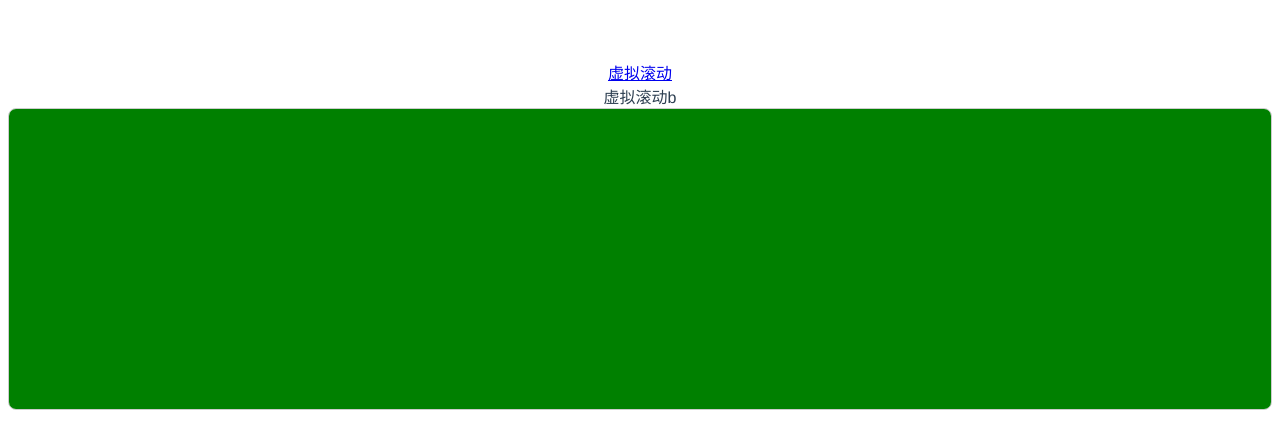
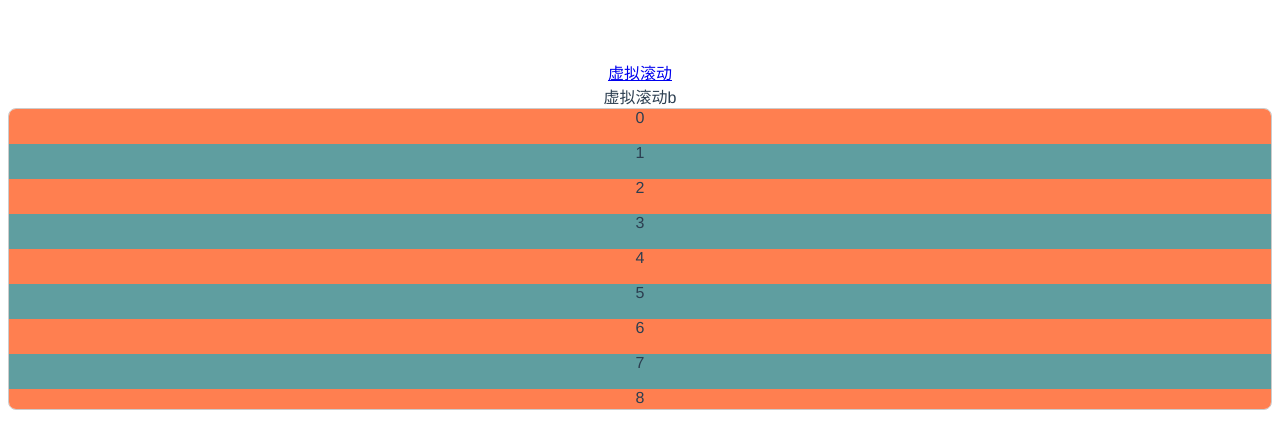
Before and after one commit to quan-quanquan/dome-base-vue3, a Vue app: page /virtual-scroll in a window 1280 px wide. Shown: the top 448 px of the page. Built offline with nearby package versions, Linux system fonts and the light colour scheme.

Commit message:
处理列表滚动效果

```diff
--- a/src/components/virtual-scroll/index.vue
+++ b/src/components/virtual-scroll/index.vue
@@ -8,14 +8,17 @@
       class="place-top"
       :style="{height: topHeight + 'px'}"
     ></div>
-    <!-- <div v-for="item in items" :key="item.id">
+    <div
+      class="list-item"
+      v-for="item in items"
+      :key="item.id"
+      :style="{
+        height: itemHeight + 'px'
+      }"
+    >
       <slot :data="item">
       </slot>
-    </div> -->
-    <div
-      class="content"
-      :style="{height: height + 'px'}"
-    ></div>
+    </div>
     <div
       class="place-bottom"
       :style="{height: bottomHeight + 'px'}"
@@ -32,30 +35,57 @@ export default {
     height: {
       type: Number,
       default: () => 300
+    },
+    itemHeight: {
+      type: Number,
+      default: () => 35
     }
   },
   data () {
     return {
-      items: [],
-      scrollTop: 0
+      scrollTop: 0,
+      scrollItem: true
     }
   },
   computed: {
+    startIndex() {
+      return Math.floor(this.scrollTop/this.itemHeight)
+    },
+    endIndex() {
+      let index = Math.ceil((this.scrollTop + this.height)/this.itemHeight)
+      return Math.min(index, this.listData.length - 1)
+    },
+    items() {
+      let s = this.startIndex
+      let e = this.endIndex
+      let items = []
+      for (let i = s; i < this.listData.length && i <= e; i++) {
+        items.push(this.listData[i])
+      }
+      return items
+    },
     dataHeight() {
-      return 1000
+      return this.listData.length * this.itemHeight
     },
     topHeight() {
-      return this.scrollTop
+      return this.startIndex * this.itemHeight
     },
     bottomHeight() {
-      return this.dataHeight - this.scrollTop - this.height
+      if (this.endIndex === this.listData.length - 1) return 0
+      return this.dataHeight - this.topHeight - this.height
     }
+  },
+  mounted() {
+  },
+  watch: {
   },
   methods: {
     handleScroll(e) {
-      this.scrollTop = e.target.scrollTop
-      this.$nextTick(() => {
-        e.target.scrollTop = this.scrollTop
+      window.requestAnimationFrame(() => {
+        this.scrollTop = e.target.scrollTop
+        this.$nextTick(() => {
+          e.target.scrollTop = this.scrollTop
+        })
       })
     }
   }
@@ -75,5 +105,14 @@ export default {
   .place-bottom {
     background: brown;
   }
+  .list-item {
+    &:nth-child(odd) {
+      background: cadetblue;
+    }
+    &:nth-child(even) {
+      background: coral;
+    }
+  }
+
 }
 </style>
--- a/src/pages/virtual-scroll/index.vue
+++ b/src/pages/virtual-scroll/index.vue
@@ -1,7 +1,18 @@
 <template>
   <div>
     虚拟滚动b
-    <virtual-scroll></virtual-scroll>
+    <virtual-scroll
+      :listData=data
+    >
+      <template v-slot="{data}">
+        <div :style="{
+          height: '100%',
+        'background': data.color
+      }">
+          {{data.label}}
+        </div>
+      </template>
+    </virtual-scroll>
   </div>
 </template>
 <script>
@@ -9,6 +20,25 @@ import VirtualScroll from '@/components/virtual-scroll'
 export default {
   components: {
     VirtualScroll
+  },
+  data () {
+    return {
+      data: []
+    }
+  },
+  mounted() {
+    this.setData()
+  },
+  methods: {
+    setData() {
+      for (let i = 0; i < 100; i++) {
+        this.data.push({
+          id: (new Date()) + 1,
+          label: i,
+          color: i%2 ? 'cadetblue' : 'coral'
+        })
+      }
+    }
   }
 }
 </script>
```
